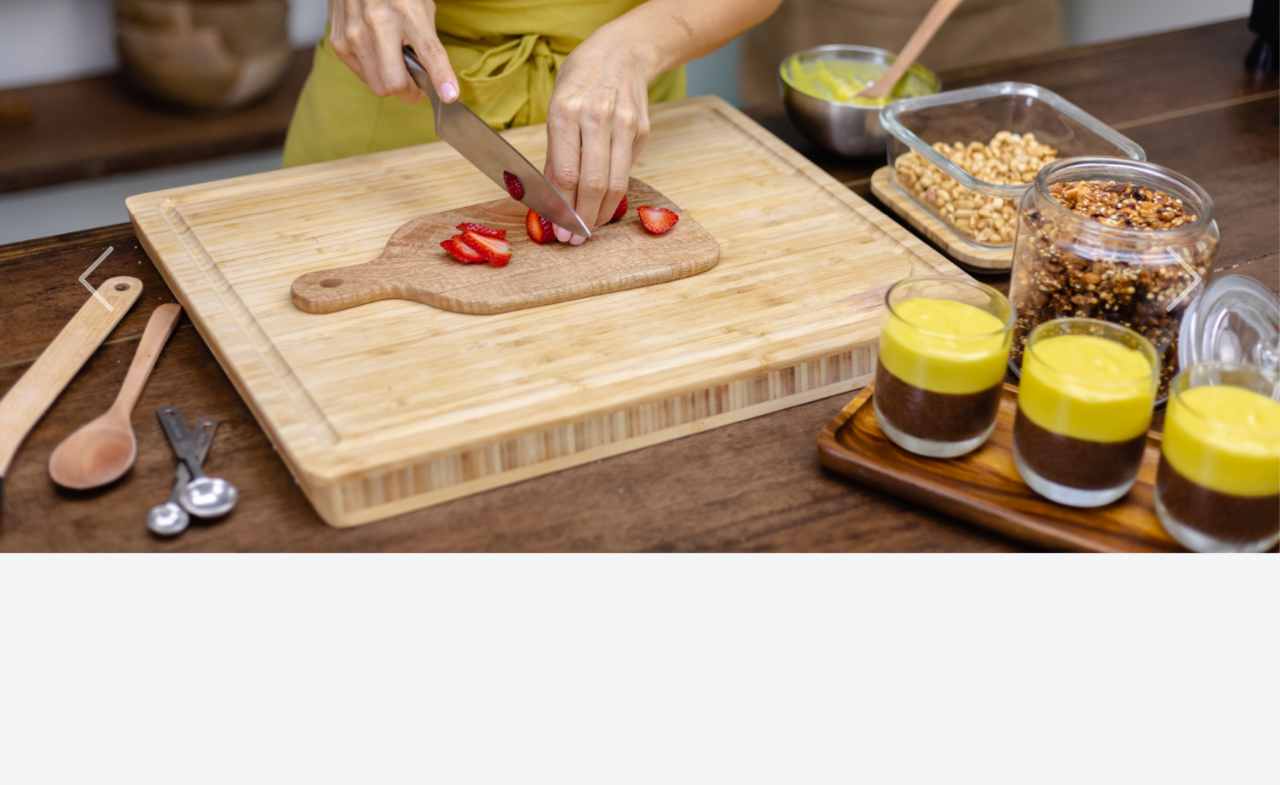
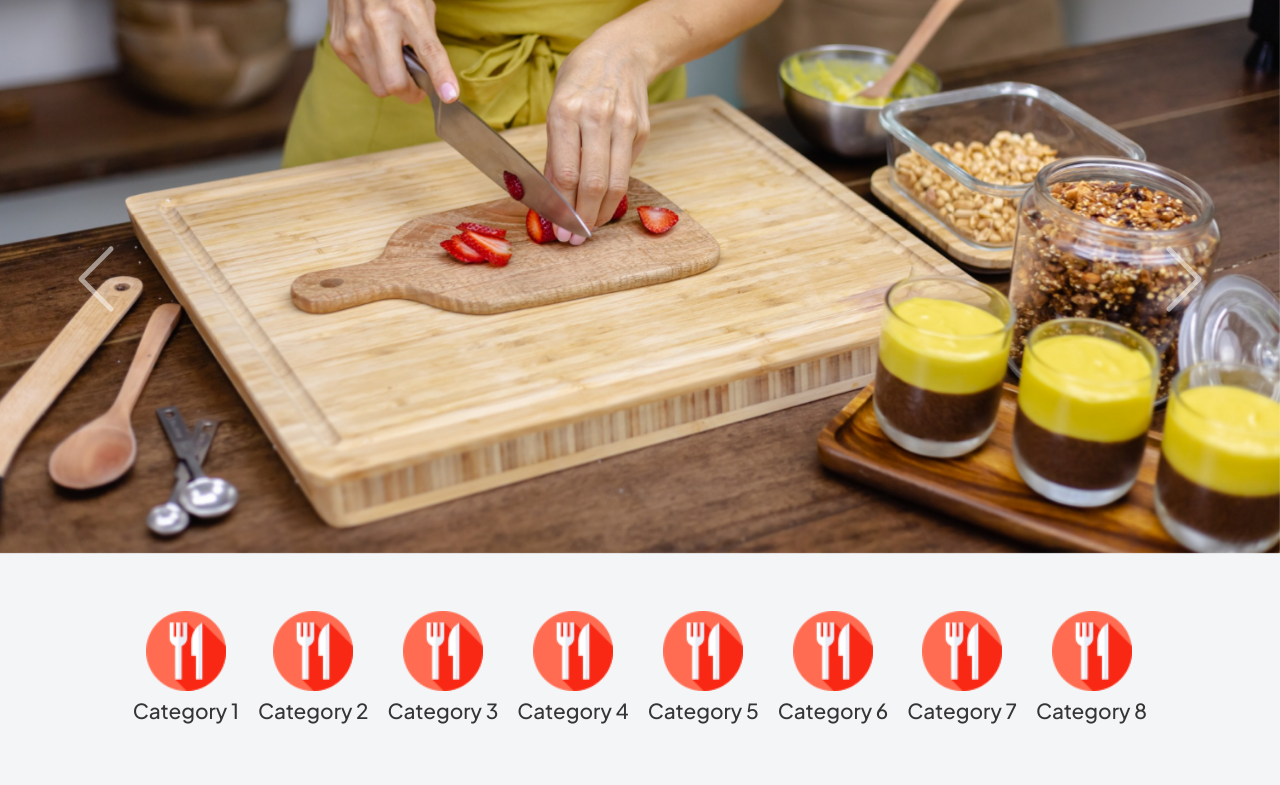
Before and after one commit to DeborahYH/housekeeping, a Django app: page / in a window 1280 px wide. Shown: the part 162-947 px from the top of the page. Before the commit the page ends 716 px from the top, so only its background shows below. Run offline with Django 4.2, Linux system fonts and the light colour scheme.

Commit message:
Adicao da secao de categorias na pagina principal

```diff
--- a/static/css/style.css
+++ b/static/css/style.css
@@ -21,7 +21,7 @@
 }
 
 
-/* MENU MOBILE (DEFAULT) */
+/* MOBILE (DEFAULT) */
 
 body {
     background-color: var(--bg-dark);
@@ -80,7 +80,6 @@ button.hamburger, button.close {
 #icon-hamburger {
     margin-right: 0.5rem;;
 }
-
 
 /* ACCORDION MENU (OFFCANVAS / OVERLAY) */
 
@@ -173,7 +172,38 @@ button.hamburger, button.close {
 }
 
 
-/* --- MENU DESKTOP --- */
+/* CATEGORIES */
+
+.categories {
+    display: flex;
+    justify-content: space-between;
+    flex-wrap: wrap;
+    margin: 1.3rem;
+}
+
+.category-card {
+    display: flex;
+    flex-direction: column;
+    text-align: center;
+    font-family: var(--heading-font);
+    color: var(--txt-dark);
+    text-decoration: none;
+    margin: 0.3rem;
+}
+
+.category-card img {
+    width: 3rem;
+    height: 3rem;
+    margin: 0 auto;
+}
+
+.category-card h3 {
+    margin-top: 0.2rem;;
+    font-size: 0.8rem;
+}
+
+
+/* DESKTOP */
 
 @media (min-width: 769px) {
 
@@ -253,6 +283,9 @@ button.hamburger, button.close {
         display: none;
     }
 
+
+    /* CAROUSEL */
+
     .carousel-inner {
         object-fit: contain;
         height: 70vh;
@@ -263,4 +296,22 @@ button.hamburger, button.close {
         height: 5rem;
     }
 
+
+    /* CATEGORIES */
+
+    .categories {
+        margin: 3rem 8rem;
+    }
+
+    .category-card img {
+        width: 5rem;
+        height: 5rem;
+        margin: 0 auto;
+    }
+
+    .category-card h3 {
+        margin-top: 0.5rem;
+        font-size: 1.3rem;
+    }
+
 }
--- a/templates/index.html
+++ b/templates/index.html
@@ -200,6 +200,44 @@
 
     </div>
 
+    <!-- CATEGORIES -->
+    <div class="categories">
+
+        <a href="#" class="category-card">
+            <img src="{% static 'img/category.png' %}" alt="Category 1">
+            <h3>Category 1</h3>
+        </a>
+        <a href="#" class="category-card">
+            <img src="{% static 'img/category.png' %}" alt="Category 1">
+            <h3>Category 2</h3>
+        </a>
+        <a href="#" class="category-card">
+            <img src="{% static 'img/category.png' %}" alt="Category 1">
+            <h3>Category 3</h3>
+        </a>
+        <a href="#" class="category-card">
+            <img src="{% static 'img/category.png' %}" alt="Category 1">
+            <h3>Category 4</h3>
+        </a>
+        <a href="#" class="category-card">
+            <img src="{% static 'img/category.png' %}" alt="Category 1">
+            <h3>Category 5</h3>
+        </a>
+        <a href="#" class="category-card">
+            <img src="{% static 'img/category.png' %}" alt="Category 1">
+            <h3>Category 6</h3>
+        </a>
+        <a href="#" class="category-card">
+            <img src="{% static 'img/category.png' %}" alt="Category 1">
+            <h3>Category 7</h3>
+        </a>
+        <a href="#" class="category-card">
+            <img src="{% static 'img/category.png' %}" alt="Category 1">
+            <h3>Category 8</h3>
+        </a>
+
+    </div>
+
 
     <script src="{% static 'js/menu.js' %}"></script>
 
```
Also changed, not shown: static/img/category.png (added).
